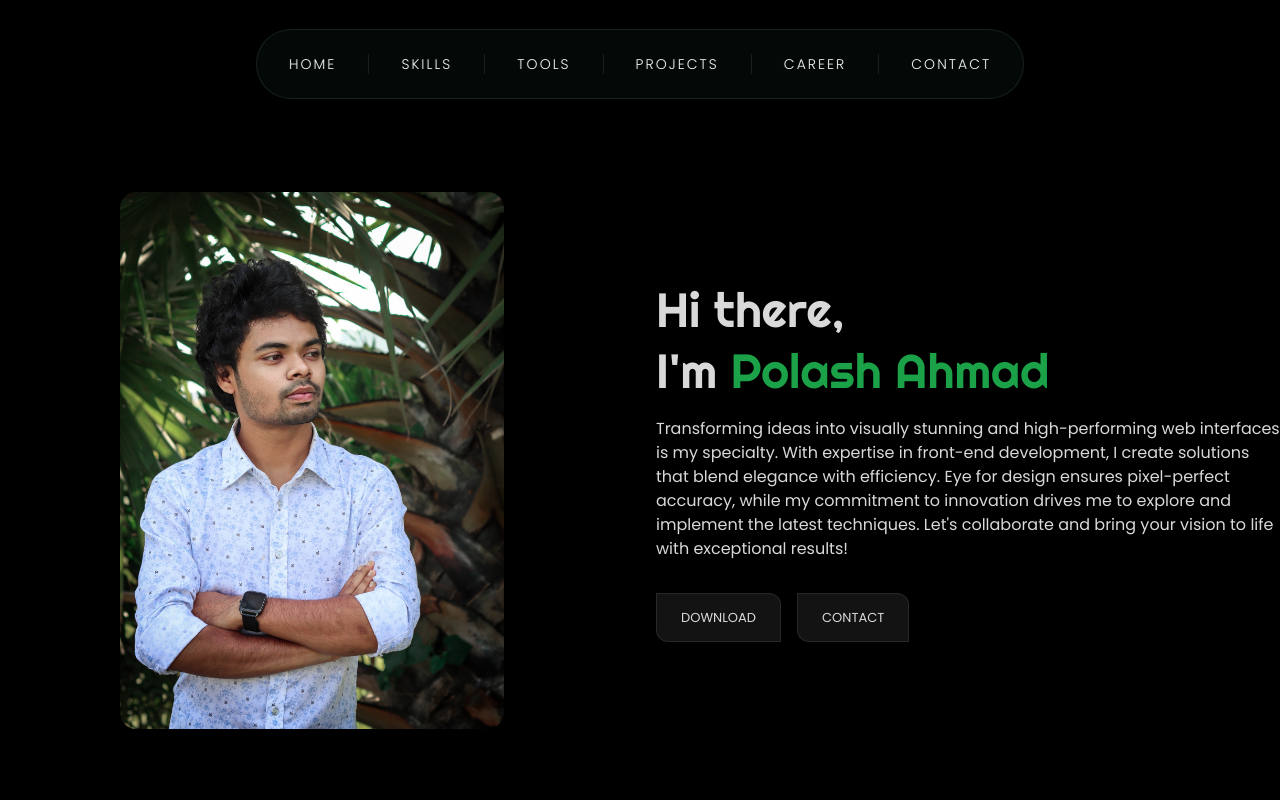
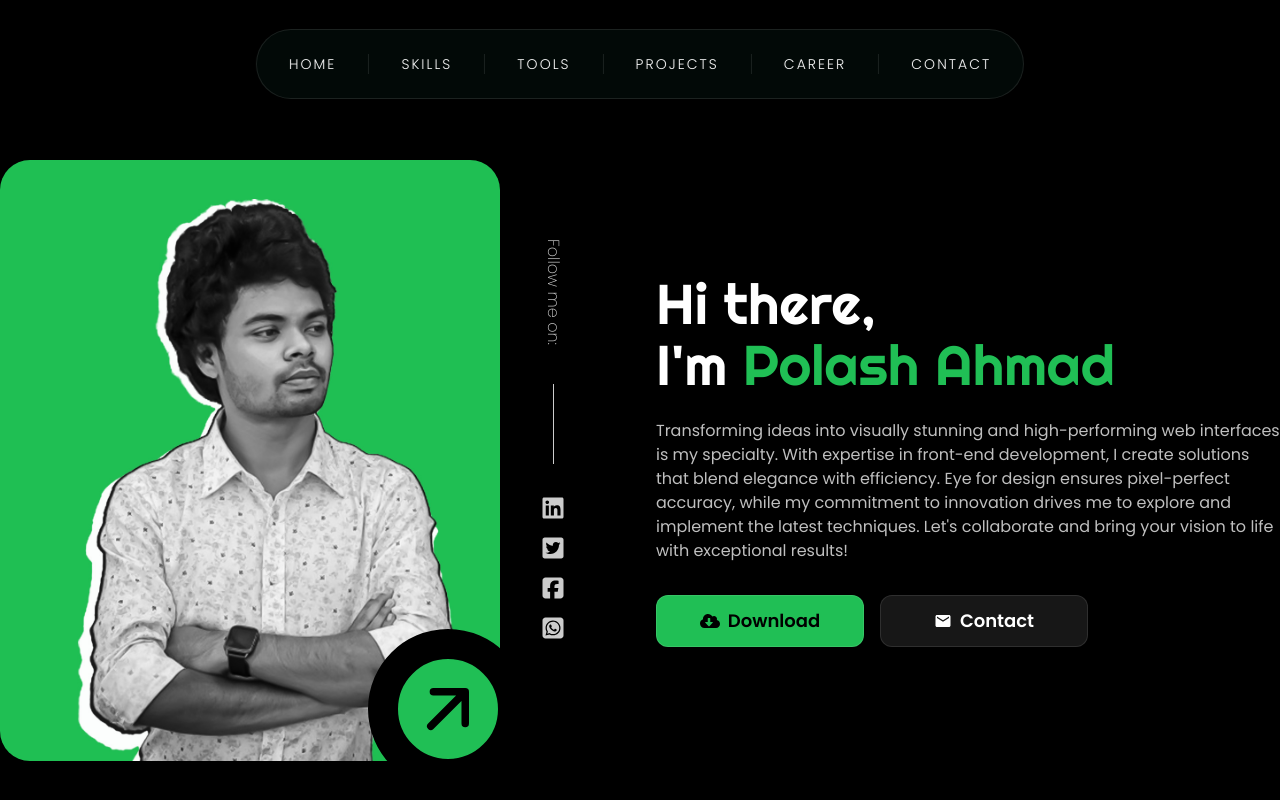
Before and after one commit to Polashahmad01/front-end-portfolio-app, a Next.js app: page / in a window 1280 px wide. Shown: the top 800 px of the page. Built offline with nearby package versions, Linux system fonts and the light colour scheme.

Commit message:
Update IntroPage with new icons and styling

```diff
--- a/src/components/IntroPage.jsx
+++ b/src/components/IntroPage.jsx
@@ -1,4 +1,10 @@
 import Image from "next/image";
+import { MdEmail } from "react-icons/md";
+import { IoArrowForwardOutline } from "react-icons/io5";
+import { FaSquareFacebook } from "react-icons/fa6";
+import { FaTwitterSquare, FaCloudDownloadAlt } from "react-icons/fa";
+import { FaLinkedin } from "react-icons/fa6";
+import { FaSquareWhatsapp } from "react-icons/fa6";
 import realImgSrc from "../../public/images/polash_ahmad.jpg";
 import { Righteous } from "next/font/google";
 
@@ -6,34 +12,56 @@ const righteous = Righteous({ subsets: ["latin"], weight: ["400"] });
 
 export default function IntroPage() {
   return (
-    <section className="container mx-auto pt-[4vh]">
+    <section style={{ maxWidth: "1300px", margin: "auto" }} className="mx-auto py-[20vh]">
       <div className="mx-4 xl:mx-0">
-        <div className="grid grid-cols-1 lg:grid-cols-2 items-center gap-8 pt-[10vh] lg:py-[20vh]">
-          <div>
-            <div className="block mx-auto object-cover w-64 sm:w-96">
-              <Image
-                src={realImgSrc}
-                alt="Polash Ahmad"
-                priority
-                className="rounded-2xl"
-              />
+        <div className="grid grid-cols-1 lg:grid-cols-2 items-center gap-8">
+          <div className="flex items-center">
+            <div className="relative">
+              <div className="block mx-auto object-cover w-64 lg:w-[500px]">
+                <Image
+                  src={realImgSrc}
+                  alt="Polash Ahmad"
+                  priority
+                  className="rounded-[30px]"
+                />
+              </div>
+              <div className="hidden absolute -right-7 -bottom-7 bg-[#20bf55] rounded-full w-40 h-40 lg:flex justify-center items-center border-[30px] border-solid border-black -rotate-45">
+                <IoArrowForwardOutline size="80px" className="text-black" />
+              </div>
+            </div>
+            <div className="hidden lg:flex lg:flex-col lg:items-center lg:gap-8 lg:opacity-80">
+              <p className="rotate-90 mb-12 font-extralight">Follow me on:</p>
+              <div className="w-[0.5px] h-20 bg-white" />
+              <div className="flex flex-col gap-4">
+                <FaLinkedin className="h-6 w-6" />
+                <FaTwitterSquare className="h-6 w-6" />
+                <FaSquareFacebook className="h-6 w-6" />
+                <FaSquareWhatsapp className="h-6 w-6" />
+              </div>
             </div>
           </div>
-          <div className="opacity-85">
-            <h1 className={`mb-4 lg:leading-[61px] text-3xl text-center lg:text-left lg:text-5xl ${righteous.className}`}>
+
+          <div className="">
+            <h1 className={`mb-6 lg:leading-[61px] text-3xl text-center lg:text-left lg:text-[56px] ${righteous.className}`}>
               Hi there,
               <br />
               I&apos;m <span className="text-[#20bf55]">Polash Ahmad</span>
             </h1>
-            <p className="text-center lg:text-left mb-8">
+            <p className="text-center leading-6 lg:text-left mb-8 opacity-75">
               Transforming ideas into visually stunning and high-performing web interfaces is my specialty.
               With expertise in front-end development, I create solutions that blend elegance with efficiency.
               Eye for design ensures pixel-perfect accuracy, while my commitment to innovation drives me to explore and implement the latest techniques.
               Let&apos;s collaborate and bring your vision to life with exceptional results!
             </p>
-            <div className="text-[13px] flex items-center justify-center lg:justify-start gap-4">
-              <button className="bg-[#171717] px-6 py-[14px] uppercase rounded-tr-xl rounded-bl-xl border border-solid border-[rgba(255,255,255,.1)] transition-all hover:border-[#20bf55] hover:rounded-xl hover:text-[#20bf55]">Download</button>
-              <button className="bg-[#171717] px-6 py-[14px] uppercase rounded-tr-xl rounded-bl-xl border border-solid border-[rgba(255,255,255,.1)] transition-all hover:border-[#20bf55] hover:rounded-xl hover:text-[#20bf55]">Contact</button>
+            <div className="text-lg font-semibold flex items-center justify-center lg:justify-start gap-4">
+              <div className="flex items-center justify-center gap-2 bg-[#20bf55] w-52 text-black py-[11px] rounded-xl border border-solid border-[rgba(255,255,255,.1)] transition-all hover:border-[#20bf55] hover:rounded-xl">
+                <FaCloudDownloadAlt size="20px" className="text-black" />
+                <button className="">Download</button>
+              </div>
+              <div className="flex items-center justify-center gap-2 bg-[#171717] py-[11px] w-52 rounded-xl border border-solid border-[rgba(255,255,255,.1)] transition-all hover:border-[#20bf55] hover:rounded-xl hover:text-[#20bf55]">
+                <MdEmail size="18px" className="" />
+                <button className="">Contact</button>
+              </div>
             </div>
           </div>
         </div>
```
Also changed, not shown: public/images/polash_ahmad.jpg.
